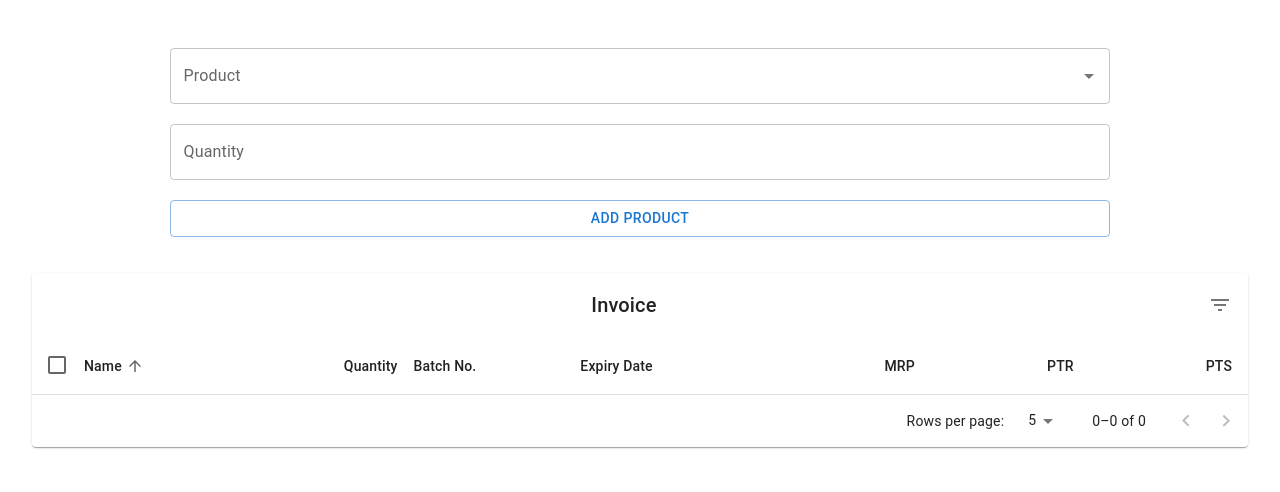
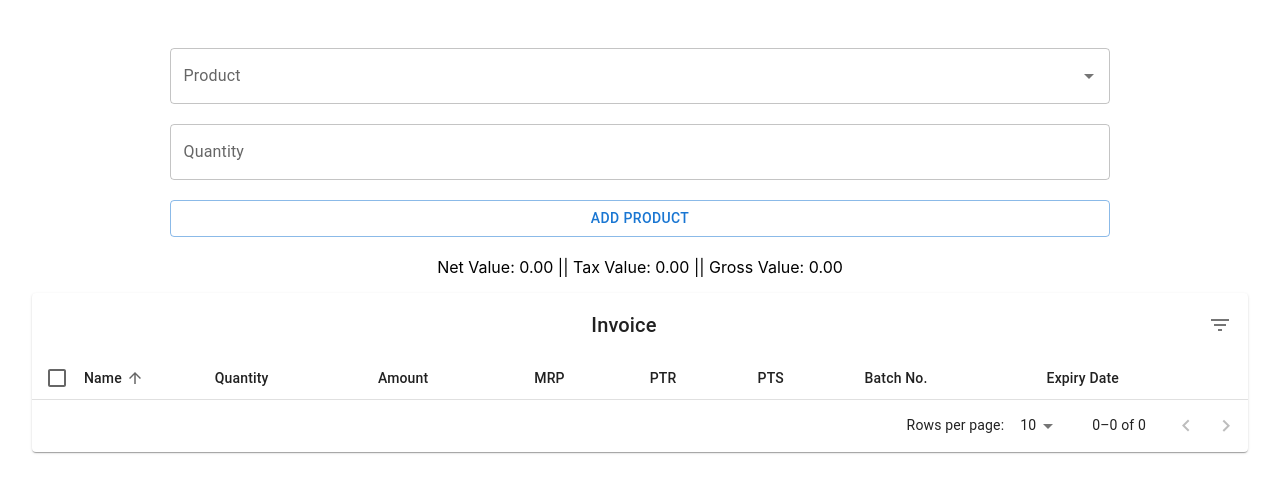
Before and after one commit to Aditya000786/adroit-app, a React (Create React App) app: page /order in a window 1280 px wide. Shown: the top 492 px of the page. Built offline with nearby package versions, Linux system fonts and the light colour scheme; the HTML template or start-up script is replaced by a standard one.

Commit message:
More functionality

```diff
--- a/src/components/order/OrderList.tsx
+++ b/src/components/order/OrderList.tsx
@@ -60,8 +60,32 @@ const headCells: readonly HeadCell[] = [
   {
     id: "quantity",
     numeric: true,
-    disablePadding: false,
+    disablePadding: true,
     label: "Quantity",
+  },
+  {
+    id: "ptsValue",
+    numeric: true,
+    disablePadding: true,
+    label: "Amount",
+  },
+  {
+    id: "mrp",
+    numeric: true,
+    disablePadding: true,
+    label: "MRP",
+  },
+  {
+    id: "ptr",
+    numeric: true,
+    disablePadding: true,
+    label: "PTR",
+  },
+  {
+    id: "pts",
+    numeric: true,
+    disablePadding: true,
+    label: "PTS",
   },
   {
     id: "batchNo",
@@ -74,24 +98,6 @@ const headCells: readonly HeadCell[] = [
     numeric: false,
     disablePadding: true,
     label: "Expiry Date",
-  },
-  {
-    id: "mrp",
-    numeric: true,
-    disablePadding: false,
-    label: "MRP",
-  },
-  {
-    id: "ptr",
-    numeric: true,
-    disablePadding: false,
-    label: "PTR",
-  },
-  {
-    id: "pts",
-    numeric: true,
-    disablePadding: false,
-    label: "PTS",
   },
 ];
 
@@ -131,14 +137,15 @@ function EnhancedTableHead(props: EnhancedTableProps) {
             checked={rowCount > 0 && numSelected === rowCount}
             onChange={onSelectAllClick}
             inputProps={{
-              "aria-label": "select all desserts",
+              "aria-label": "select all products",
             }}
           />
         </TableCell>
         {headCells.map((headCell) => (
           <TableCell
             key={headCell.id}
-            align={headCell.numeric ? "right" : "left"}
+            align={"left"}
+            // align={headCell.numeric ? "right" : "left"}
             padding={headCell.disablePadding ? "none" : "normal"}
             sortDirection={orderBy === headCell.id ? order : false}
           >
@@ -163,11 +170,14 @@ function EnhancedTableHead(props: EnhancedTableProps) {
 
 interface EnhancedTableToolbarProps {
   numSelected: number;
+  deleteRow: Function;
 }
 
 const EnhancedTableToolbar = (props: EnhancedTableToolbarProps) => {
   const { numSelected } = props;
-
+  const deleteRow = (event: React.MouseEvent<HTMLElement>) => {
+    props.deleteRow();
+  };
   return (
     <Toolbar
       sx={{
@@ -203,7 +213,7 @@ const EnhancedTableToolbar = (props: EnhancedTableToolbarProps) => {
       )}
       {numSelected > 0 ? (
         <Tooltip title="Delete">
-          <IconButton>
+          <IconButton onClick={deleteRow}>
             <DeleteIcon />
           </IconButton>
         </Tooltip>
@@ -221,12 +231,13 @@ const EnhancedTableToolbar = (props: EnhancedTableToolbarProps) => {
 export default function EnhancedTable(props: any) {
   let rows: Array<Product> = [];
   rows = props.rows;
+  const removeProducts: Function = props.removeProducts;
   const [order, setOrder] = React.useState<Order>("asc");
   const [orderBy, setOrderBy] = React.useState<keyof Product>("label");
   const [selected, setSelected] = React.useState<readonly number[]>([]);
   const [page, setPage] = React.useState(0);
   const [dense] = React.useState(false);
-  const [rowsPerPage, setRowsPerPage] = React.useState(5);
+  const [rowsPerPage, setRowsPerPage] = React.useState(10);
 
   const handleRequestSort = (
     event: React.MouseEvent<unknown>,
@@ -278,7 +289,11 @@ export default function EnhancedTable(props: any) {
   };
 
   const isSelected = (productId: number) => selected.indexOf(productId) !== -1;
-
+  const deleteSelectedRows = () => {
+    let productsToBeRemoved = rows.filter((x: any) => isSelected(x.productId));
+    removeProducts(productsToBeRemoved);
+    setSelected([]);
+  };
   // Avoid a layout jump when reaching the last page with empty rows.
   const emptyRows =
     page > 0 ? Math.max(0, (1 + page) * rowsPerPage - rows.length) : 0;
@@ -286,7 +301,10 @@ export default function EnhancedTable(props: any) {
   return (
     <Box sx={{ width: "100%" }}>
       <Paper sx={{ width: "100%", mb: 2 }}>
-        <EnhancedTableToolbar numSelected={selected.length} />
+        <EnhancedTableToolbar
+          numSelected={selected.length}
+          deleteRow={deleteSelectedRows}
+        />
         <TableContainer>
           <Table
             sx={{ minWidth: 750 }}
@@ -337,12 +355,13 @@ export default function EnhancedTable(props: any) {
                       >
                         {row.label}
                       </TableCell>
-                      <TableCell align="right">{row.quantity}</TableCell>
+                      <TableCell padding="none">{row.quantity}</TableCell>
+                      <TableCell padding="none">{row.ptsValue}</TableCell>
+                      <TableCell padding="none">{row.mrp}</TableCell>
+                      <TableCell padding="none">{row.ptr}</TableCell>
+                      <TableCell padding="none">{row.pts}</TableCell>
                       <TableCell padding="none">{row.batchNo}</TableCell>
                       <TableCell padding="none">{row.expDate}</TableCell>
-                      <TableCell align="right">{row.mrp}</TableCell>
-                      <TableCell align="right">{row.ptr}</TableCell>
-                      <TableCell align="right">{row.pts}</TableCell>
                     </TableRow>
                   );
                 })}
--- a/src/components/order/OrdersPage.tsx
+++ b/src/components/order/OrdersPage.tsx
@@ -57,15 +57,23 @@ import Product from "../../interfaces/Product";
 function OrdersPage(props: any) {
   const [addedProducts, setAddedProducts] = useState<Array<Product>>([]);
   const addProduct = (product: Product) => {
+    console.log(product);
     let temp = addedProducts;
     temp.push(product);
-    // console.log(rows);
+    setAddedProducts(JSON.parse(JSON.stringify(temp)));
+  };
+  const removeProducts = (productsToRemove: Array<Product>) => {
+    console.log(productsToRemove);
+    let toRemove = productsToRemove.map((x: Product) => x.productId);
+    let temp = addedProducts.filter(
+      (x: Product) => toRemove.indexOf(x.productId) === -1
+    );
     setAddedProducts(JSON.parse(JSON.stringify(temp)));
   };
   return (
     <>
       <ProductOrder addProduct={addProduct} addedProducts={addedProducts} />
-      <OrderList rows={addedProducts} />
+      <OrderList rows={addedProducts} removeProducts={removeProducts} />
     </>
   );
 }
--- a/src/components/order/ProductOrder.tsx
+++ b/src/components/order/ProductOrder.tsx
@@ -3,13 +3,24 @@ import React, { useState, useEffect } from "react";
 import Product from "../../interfaces/Product";
 import AllProducts from "../../services/DataService";
 
+function calculateValues(addedProducts: Array<any>) {
+  const netValue = addedProducts.reduce((previousValue, currentValue) => {
+    return previousValue + currentValue.ptsValue;
+  }, 0);
+  return {
+    nv: netValue.toFixed(2),
+    tax: (netValue * 0.12).toFixed(2),
+    gv: (netValue + netValue * 0.12).toFixed(2),
+  };
+}
 function ProductOrder(props: any) {
   const { addedProducts } = props;
+  const amountValues = calculateValues(addedProducts);
   const ReaminingProducts = AllProducts.filter(
     (x) => !addedProducts.find((ap: Product) => ap.productId === x.productId)
   );
   const [isLoading, setLoading] = useState(true);
-  const [productValue, setProductValue] = useState({});
+  const [productValue, setProductValue] = useState<any>({});
   const [quantityValue, setQuantityValue] = useState({});
 
   const productSelected = (event: any, selectedProduct: any) => {
@@ -24,10 +35,19 @@ function ProductOrder(props: any) {
     return option.productId === value.productId;
   };
   const addProduct = () => {
-    if (quantityValue === "" || isNaN(Number(quantityValue))) return;
+    let numQuantityValue = Number(quantityValue);
+    if (
+      quantityValue === "" ||
+      isNaN(numQuantityValue) ||
+      Object.keys(productValue).length === 0
+    )
+      return;
     props.addProduct({
       ...productValue,
-      ...{ quantity: Number(quantityValue) },
+      ...{
+        quantity: numQuantityValue,
+        ptsValue: Number((numQuantityValue * productValue.pts).toFixed(2)),
+      },
     });
     setProductValue({});
     console.log(quantityValue, productValue);
@@ -64,11 +84,14 @@ function ProductOrder(props: any) {
           onChange={handleQuantityChange}
         />
         <br />
-
         <Button sx={{ width: "100%" }} variant="outlined" onClick={addProduct}>
           Add Product
         </Button>
         <br />
+        <Box sx={{ width: "100%" }}>
+          Net Value: {amountValues.nv} || Tax Value: {amountValues.tax} || Gross
+          Value: {amountValues.gv}
+        </Box>
       </Grid>
     </Box>
   ) : (
--- a/src/interfaces/Product.tsx
+++ b/src/interfaces/Product.tsx
@@ -10,6 +10,7 @@ interface Product {
   pts: number;
   gst: number;
   quantity?: number;
+  ptsValue?: number;
 }
 
 export default Product;
--- a/src/services/DataService.tsx
+++ b/src/services/DataService.tsx
@@ -71,7 +71,7 @@ const AllProducts: Array<Product> = [
     mrp: 67.2,
     ptr: 48.0,
     pts: 43.2,
-    gst: 50,
+    gst: 12,
   },
   {
     productId: 7,
```
